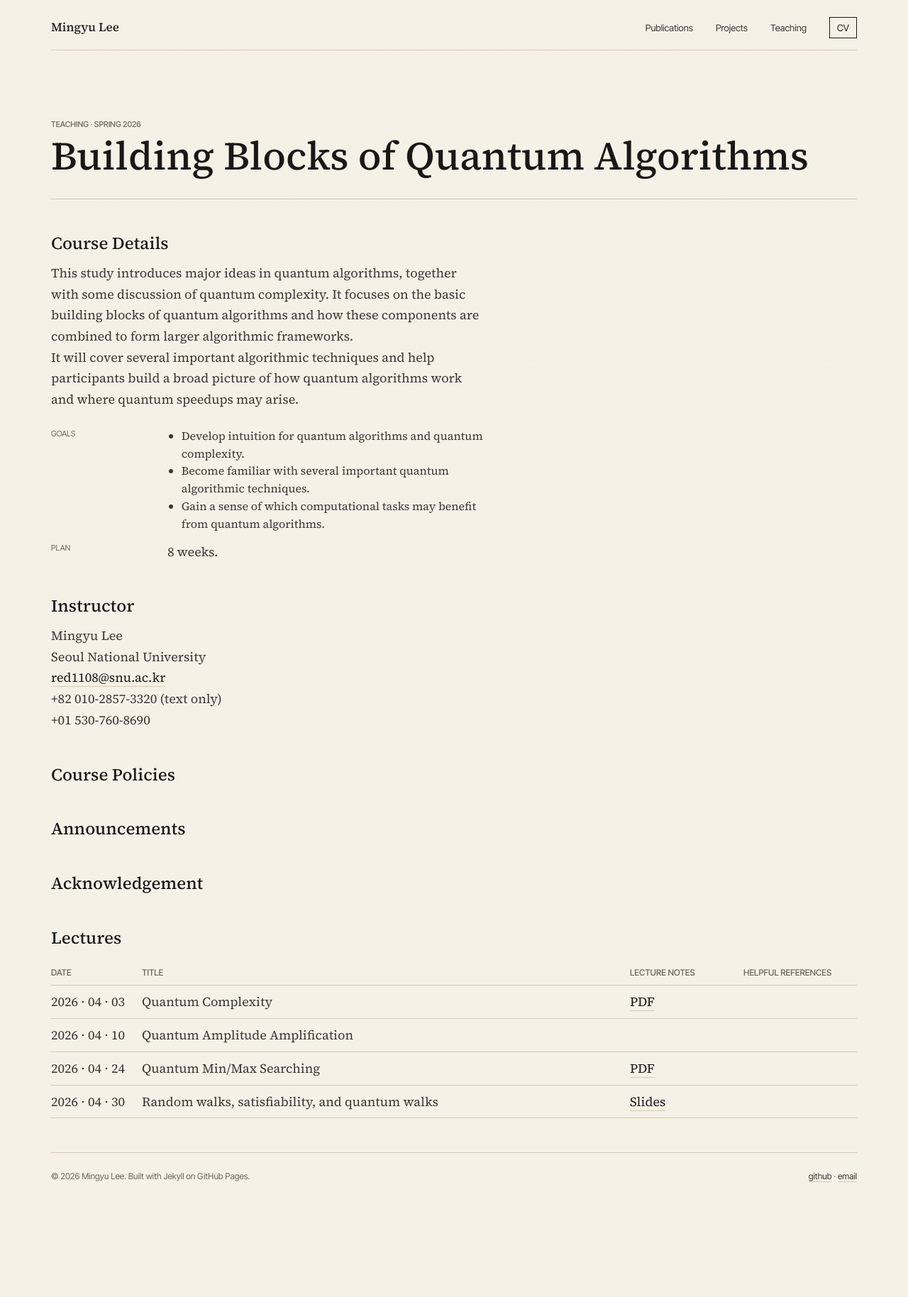
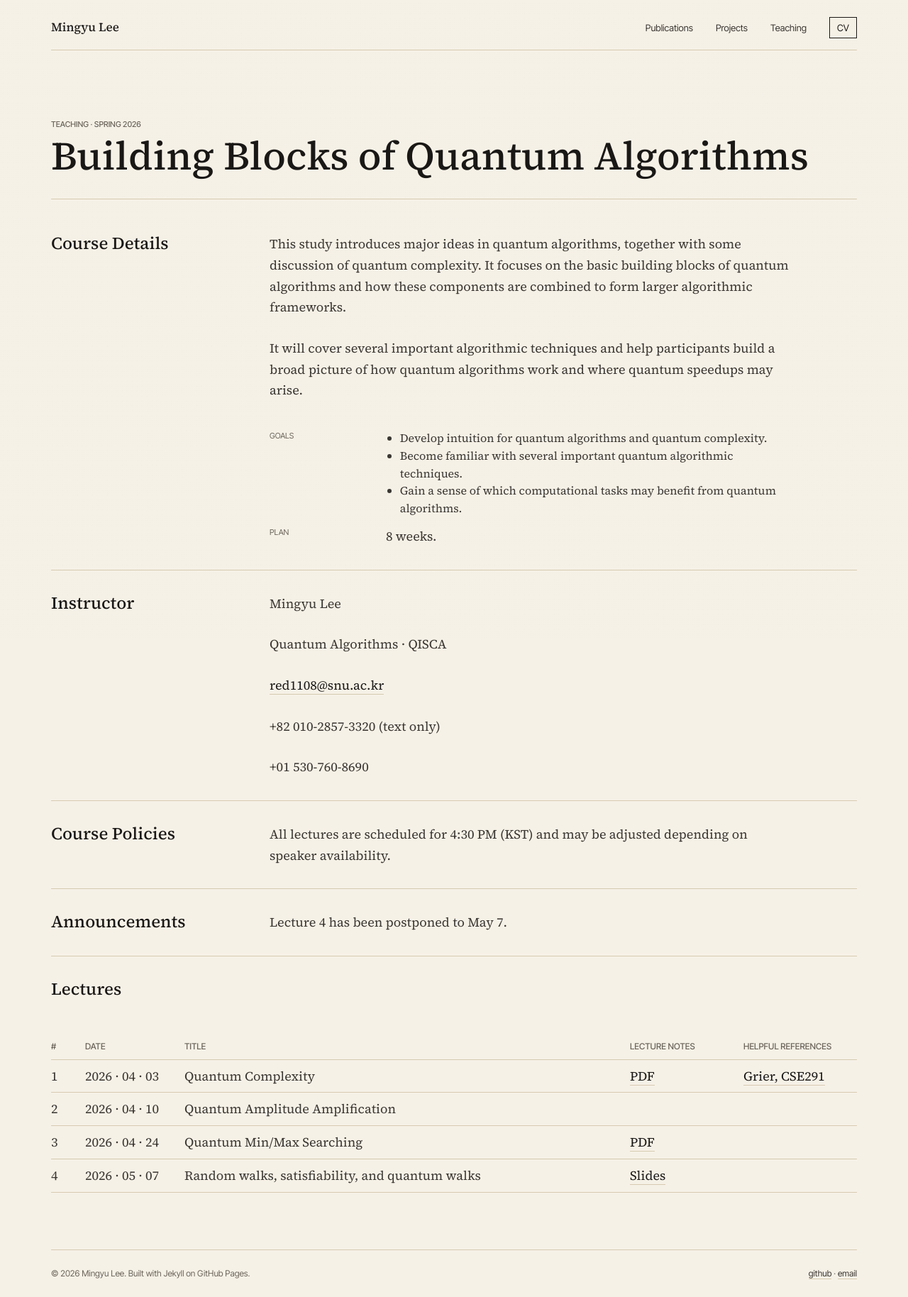
Before and after one commit to red1108/red1108.github.io, a Jekyll site: the page built from teaching/building-blocks-of-quantum-algorithms.md, in a window 1280 px wide. Shown: the whole page at 71% size. Built offline with Jekyll 4.4.1, drawn with Linux system fonts in a browser that asks for light colours; before the commit the page ends 1692 px from its top, so only the background shows below that.

Commit message:
content: refine quantum algorithms teaching page

```diff
--- a/_data/teaching.yml
+++ b/_data/teaching.yml
@@ -1,9 +1,9 @@
 - course: Building Blocks of Quantum Algorithms
-  institution: Seoul National University
+  institution: Quantum Algorithms · QISCA
   term: Spring 2026
   instructor: Mingyu Lee
   role: Organizer and Lecturer
-  url: /teaching/building-blocks-of-quantum-algorithms/
+  url: /teaching/spring-2026-quantum-algorithms/
 
 - course: Decoded Quantum Interferometry
   institution: Quantum Algorithms · QISCA
--- a/assets/css/main.scss
+++ b/assets/css/main.scss
@@ -1120,15 +1120,62 @@ ol.bibliography > li {
   border: 0;
 }
 
+.course-detail {
+  display: grid;
+}
+
+.course-detail section {
+  display: grid;
+  grid-template-columns: minmax(180px, 260px) minmax(0, 1fr);
+  gap: var(--s-4) var(--s-7);
+  padding: var(--s-6) 0;
+  border-top: 1px solid var(--rule);
+}
+
+.course-detail section:first-child {
+  padding-top: 0;
+  border-top: 0;
+}
+
 .course-detail section + section {
-  margin-top: var(--s-7);
+  margin-top: 0;
+}
+
+.course-detail h2 {
+  margin: 0;
+  padding: 0;
+  border: 0;
+}
+
+.course-detail section > :not(h2) {
+  grid-column: 2;
+}
+
+.course-detail section > p {
+  max-width: 78ch;
+}
+
+.course-detail section > p + p {
+  margin-top: var(--s-3);
+}
+
+.course-detail .course-lectures {
+  grid-template-columns: 1fr;
+}
+
+.course-detail .course-lectures > :not(h2) {
+  grid-column: 1;
+}
+
+.course-detail .course-lectures h2 {
+  margin-bottom: var(--s-4);
 }
 
 .course-facts {
   display: grid;
   grid-template-columns: 140px 1fr;
   gap: var(--s-3) var(--s-5);
-  max-width: var(--measure-prose);
+  max-width: 78ch;
   margin: var(--s-5) 0 0;
 }
 
@@ -1162,14 +1209,19 @@ ol.bibliography > li {
 
 .lecture-table th:nth-child(1),
 .lecture-table td:nth-child(1) {
-  width: 128px;
-}
-
-.lecture-table th:nth-child(3),
-.lecture-table td:nth-child(3),
+  width: 48px;
+}
+
 .lecture-table th:nth-child(4),
-.lecture-table td:nth-child(4) {
+.lecture-table td:nth-child(4),
+.lecture-table th:nth-child(5),
+.lecture-table td:nth-child(5) {
   width: 160px;
+}
+
+.lecture-table th:nth-child(2),
+.lecture-table td:nth-child(2) {
+  width: 140px;
 }
 
 .lecture-viewer {
@@ -1874,9 +1926,15 @@ ol.bibliography > li {
   .pub--full,
   .talk,
   .cv-entry,
-  .update {
+  .update,
+  .course-detail section,
+  .course-facts {
     grid-template-columns: 1fr;
     gap: var(--s-1);
+  }
+
+  .course-detail section > :not(h2) {
+    grid-column: 1;
   }
 
   .pub__links {
--- a/teaching/building-blocks-of-quantum-algorithms.md
+++ b/teaching/building-blocks-of-quantum-algorithms.md
@@ -28,7 +28,7 @@ eyebrow: Teaching · Spring 2026
   <section>
     <h2>Instructor</h2>
     <p>Mingyu Lee</p>
-    <p>Seoul National University</p>
+    <p>Quantum Algorithms · QISCA</p>
     <p><a href="mailto:red1108@snu.ac.kr">red1108@snu.ac.kr</a></p>
     <p>+82 010-2857-3320 (text only)</p>
     <p>+01 530-760-8690</p>
@@ -36,22 +36,21 @@ eyebrow: Teaching · Spring 2026
 
   <section>
     <h2>Course Policies</h2>
+    <p>All lectures are scheduled for 4:30 PM (KST) and may be adjusted depending on speaker availability.</p>
   </section>
 
   <section>
     <h2>Announcements</h2>
+    <p>Lecture 4 has been postponed to May 7.</p>
   </section>
 
-  <section>
-    <h2>Acknowledgement</h2>
-  </section>
-
-  <section>
+  <section class="course-lectures">
     <h2>Lectures</h2>
     <div class="ruled-table lecture-table">
       <table>
         <thead>
           <tr>
+            <th>#</th>
             <th>Date</th>
             <th>Title</th>
             <th>Lecture Notes</th>
@@ -60,27 +59,31 @@ eyebrow: Teaching · Spring 2026
         </thead>
         <tbody>
           <tr>
+            <td>1</td>
             <td>2026 · 04 · 03</td>
             <td>Quantum Complexity</td>
             <td><a href="{{ '/assets/docs/teaching/building-blocks-of-quantum-algorithms/lecture-01-quantum-complexity.pdf' | relative_url }}">PDF</a></td>
-            <td></td>
+            <td><a href="https://www.danielgrier.com/courses/CSE291/Fa24/">Grier, CSE291</a></td>
           </tr>
           <tr>
+            <td>2</td>
             <td>2026 · 04 · 10</td>
             <td>Quantum Amplitude Amplification</td>
             <td></td>
             <td></td>
           </tr>
           <tr>
+            <td>3</td>
             <td>2026 · 04 · 24</td>
             <td>Quantum Min/Max Searching</td>
             <td><a href="{{ '/assets/docs/teaching/building-blocks-of-quantum-algorithms/lecture-03-quantum-min-max-searching.pdf' | relative_url }}">PDF</a></td>
             <td></td>
           </tr>
           <tr>
-            <td>2026 · 04 · 30</td>
+            <td>4</td>
+            <td>2026 · 05 · 07</td>
             <td>Random walks, satisfiability, and quantum walks</td>
-            <td><a href="{{ '/teaching/building-blocks-of-quantum-algorithms/lectures/lecture-04/' | relative_url }}">Slides</a></td>
+            <td><a href="{{ '/teaching/spring-2026-quantum-algorithms/lectures/lecture-04/' | relative_url }}">Slides</a></td>
             <td></td>
           </tr>
         </tbody>
```
Also changed, not shown: other parts of teaching/building-blocks-of-quantum-algorithms.md (+1 -1 lines), teaching/building-blocks-of-quantum-algorithms/lectures/lecture-04.md (+1 -1 lines).
